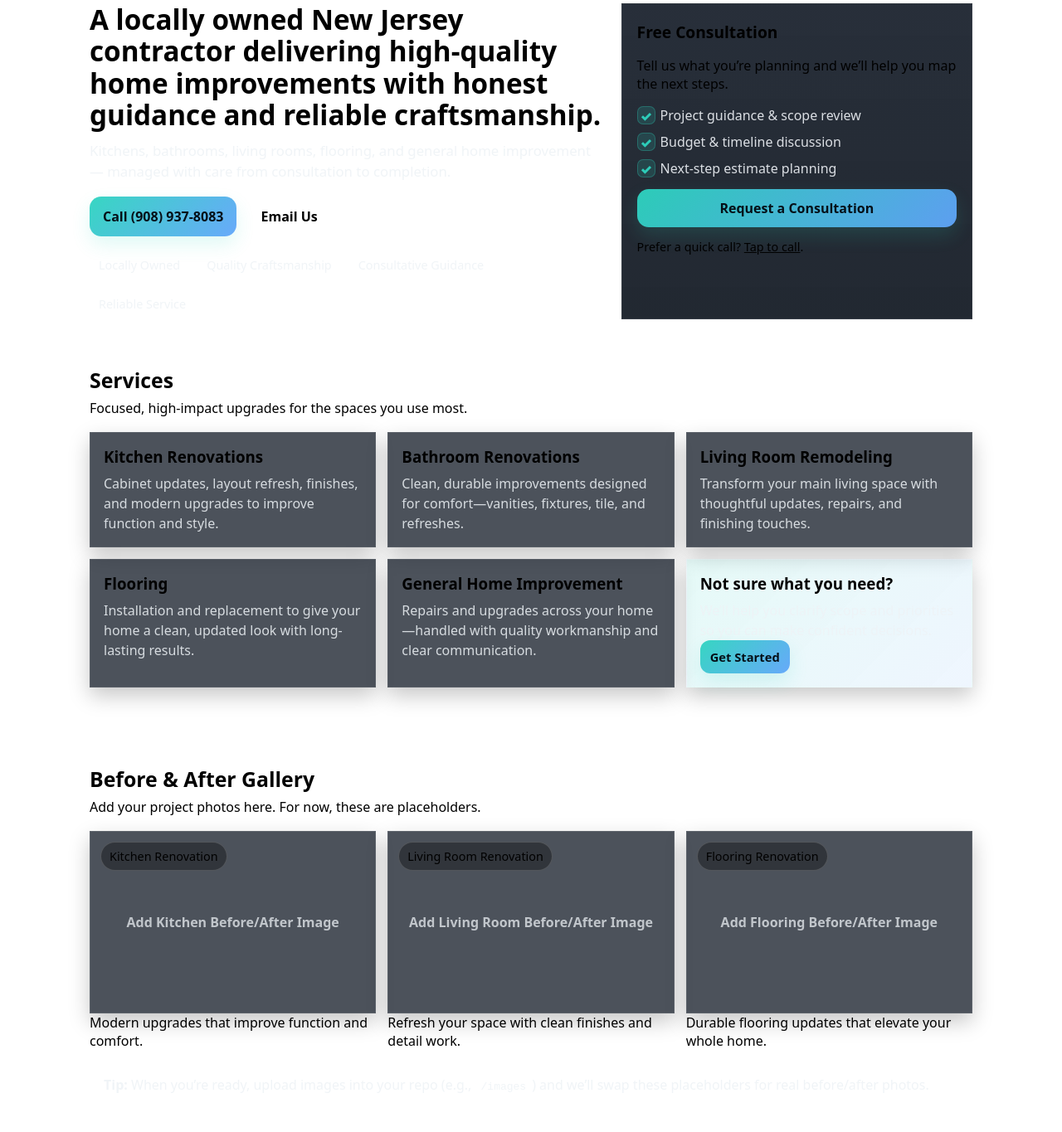
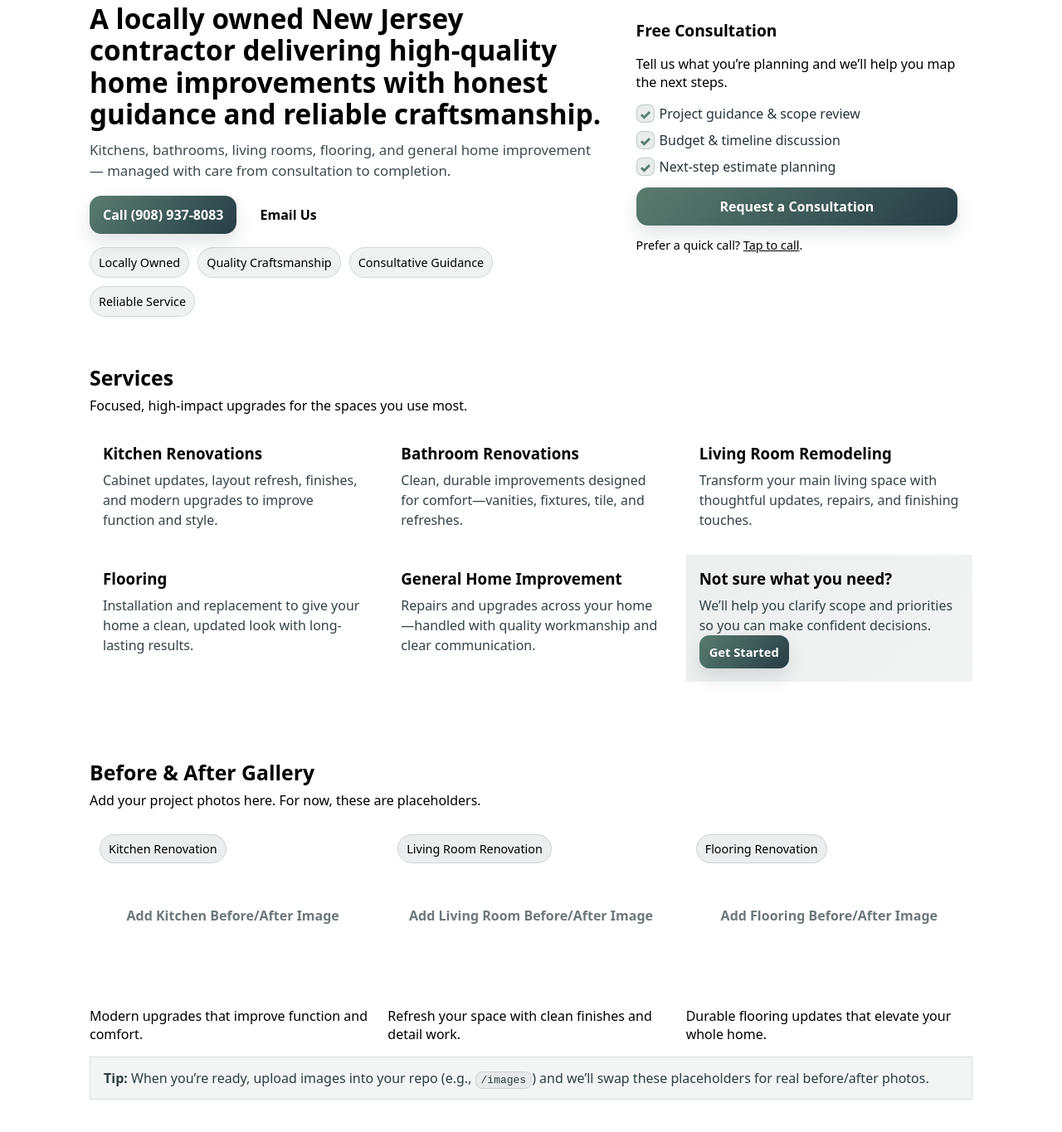
Before and after one commit to lrm04/luiomura.github.io, a plain HTML site: page index.html in a window 1280 px wide. Shown: the part 135-1500 px from the top of the page at 83% size. Drawn offline with Linux system fonts and the light colour scheme.

Commit message:
Update styles.css

```diff
--- a/styles.css
+++ b/styles.css
@@ -1,9 +1,9 @@
 CSS
 :root{
-  /* Brand colors sampled from your logo */
-  --ink:#12232A;        /* deep blue-teal (primary text) */
+  /* Brand-inspired palette (logo-matching) */
+  --ink:#12232A;        /* deep blue-teal / charcoal */
   --ink2:#263C45;       /* secondary deep teal */
-  --sage:#5A7D6F;       /* sage green (accent) */
+  --sage:#5A7D6F;       /* sage green accent */
   --sage-soft:#93AFA5;  /* lighter sage */
 
   /* Light theme surfaces */
@@ -19,48 +19,61 @@ CSS
 }
 
 *{box-sizing:border-box}
-html,body{margin:0;padding:0;font-family:system-ui,-apple-system,Segoe UI,Roboto,Arial,sans-serif;background:radial-gradient(1200px 600px at 20% 0%, #132036 0%, var(--bg) 55%);color:var(--text)}
+html,body{
+  margin:0;
+  padding:0;
+  font-family:system-ui,-apple-system,Segoe UI,Roboto,Arial,sans-serif;
+  background: radial-gradient(1200px 600px at 20% 0%, #FFFFFF 0%, var(--bg) 55%);
+  color:var(--text);
+}
 a{color:inherit}
+
 .container{max-width:1100px;margin:0 auto;padding:0 18px}
 
+/* Header */
 .site-header{
   position:sticky;top:0;z-index:50;
-  background:rgba(11,15,20,.72);
+  background:rgba(246,244,241,.88);
   backdrop-filter: blur(10px);
-  border-bottom:1px solid rgba(255,255,255,.06);
+  border-bottom:1px solid var(--line);
 }
 .header-inner{display:flex;align-items:center;justify-content:space-between;gap:14px;padding:14px 0}
+
 .brand{display:flex;align-items:center;gap:10px}
 .brand-mark{
   width:42px;height:42px;border-radius:14px;
   display:grid;place-items:center;
-  background:linear-gradient(135deg, rgba(45,212,191,.28), rgba(96,165,250,.22));
-  border:1px solid rgba(255,255,255,.10);
+  background:linear-gradient(135deg, rgba(90,125,111,.18), rgba(38,60,69,.10));
+  border:1px solid var(--line);
   font-weight:800; letter-spacing:.5px;
+  color: var(--ink2);
 }
 .brand-name{font-weight:800}
 .brand-sub{font-size:.9rem;color:var(--muted)}
 
 .nav{display:flex;align-items:center;gap:14px;flex-wrap:wrap;justify-content:flex-end}
-.nav a{font-size:.95rem;text-decoration:none;color:rgba(238,242,246,.92)}
-.nav a:hover{color:white}
+.nav a{font-size:.95rem;text-decoration:none;color:rgba(18,35,42,.92)}
+.nav a:hover{color:var(--ink)}
 
+/* Buttons */
 .btn{
   display:inline-flex;align-items:center;justify-content:center;
   padding:12px 16px;border-radius:14px;text-decoration:none;
-  background:linear-gradient(135deg, rgba(45,212,191,.95), rgba(96,165,250,.95));
-  color:#051018;font-weight:800;border:0;
-  box-shadow: 0 10px 22px rgba(45,212,191,.15);
+  background:linear-gradient(135deg, rgba(90,125,111,1), rgba(38,60,69,1));
+  color:#ffffff;font-weight:800;border:0;
+  box-shadow: 0 10px 22px rgba(18,35,42,.12);
 }
-.btn:hover{filter:brightness(1.04)}
+.btn:hover{filter:brightness(1.03)}
 .btn-ghost{
-  background:transparent;color:var(--text);
-  border:1px solid rgba(255,255,255,.14);
+  background:transparent;
+  color:var(--ink2);
+  border:1px solid var(--line);
   box-shadow:none;
 }
 .btn-small{padding:10px 12px;border-radius:12px;font-size:.92rem}
 .btn-full{width:100%}
 
+/* Hero */
 .hero{padding:46px 0 10px}
 .hero-grid{
   display:grid;
@@ -69,22 +82,23 @@ a{color:inherit}
   align-items:stretch;
 }
 .hero h1{margin:0 0 12px;font-size:clamp(1.6rem, 2.6vw, 2.4rem);line-height:1.15}
-.lead{margin:0 0 18px;color:rgba(238,242,246,.88);font-size:1.05rem;line-height:1.5}
+.lead{margin:0 0 18px;color:rgba(18,35,42,.82);font-size:1.05rem;line-height:1.5}
 
 .hero-cta{display:flex;gap:12px;flex-wrap:wrap;margin-bottom:16px}
 
 .trust-row{display:flex;gap:10px;flex-wrap:wrap}
 .trust-pill{
   padding:8px 10px;border-radius:999px;
-  background:rgba(255,255,255,.06);
-  border:1px solid rgba(255,255,255,.08);
-  color:rgba(238,242,246,.88);
+  background:rgba(90,125,111,.10);
+  border:1px solid rgba(90,125,111,.20);
+  color:var(--ink2);
   font-size:.9rem;
 }
 
+/* Cards */
 .hero-card{
-  background:linear-gradient(180deg, rgba(16,24,36,.9), rgba(15,22,32,.92));
-  border:1px solid rgba(255,255,255,.08);
+  background:var(--panel);
+  border:1px solid var(--line);
   border-radius:var(--radius);
   box-shadow: var(--shadow);
   padding:18px;
@@ -95,23 +109,28 @@ a{color:inherit}
 
 .checklist{margin:10px 0 0;padding:0;list-style:none}
 .checklist li{
-  margin:10px 0;padding-left:28px;position:relative;color:rgba(238,242,246,.9)
+  margin:10px 0;padding-left:28px;position:relative;color:rgba(18,35,42,.92)
 }
 .checklist li::before{
   content:"✓";
   position:absolute;left:0;top:0;
   width:20px;height:20px;border-radius:7px;
   display:grid;place-items:center;
-  background:rgba(45,212,191,.16);
-  border:1px solid rgba(45,212,191,.28);
-  color:rgba(45,212,191,.95);
+  background:rgba(90,125,111,.14);
+  border:1px solid rgba(90,125,111,.30);
+  color:rgba(90,125,111,1);
   font-weight:900;
 }
 
 .card-cta{margin-top:14px}
 
+/* Sections */
 .section{padding:46px 0}
-.section.alt{background:rgba(255,255,255,.02);border-top:1px solid rgba(255,255,255,.06);border-bottom:1px solid rgba(255,255,255,.06)}
+.section.alt{
+  background:var(--panel2);
+  border-top:1px solid var(--line);
+  border-bottom:1px solid var(--line);
+}
 .section-head{margin-bottom:18px}
 .section-head h2{margin:0 0 6px;font-size:1.55rem}
 .section-head p{margin:0}
@@ -122,19 +141,20 @@ a{color:inherit}
   gap:14px;
 }
 .card{
-  background:rgba(16,24,36,.75);
-  border:1px solid rgba(255,255,255,.08);
+  background:var(--panel);
+  border:1px solid var(--line);
   border-radius:var(--radius);
   padding:16px;
-  box-shadow: 0 10px 24px rgba(0,0,0,.22);
+  box-shadow: var(--shadow);
 }
 .card h3{margin:0 0 8px}
-.card p{margin:0;color:rgba(238,242,246,.86);line-height:1.5}
+.card p{margin:0;color:rgba(18,35,42,.86);line-height:1.5}
 .card.callout{
-  background:linear-gradient(135deg, rgba(45,212,191,.12), rgba(96,165,250,.10));
-  border-color:rgba(255,255,255,.12);
+  background:linear-gradient(135deg, rgba(90,125,111,.12), rgba(38,60,69,.06));
+  border-color:rgba(90,125,111,.22);
 }
 
+/* Gallery */
 .gallery{
   display:grid;
   grid-template-columns: repeat(3, 1fr);
@@ -143,12 +163,12 @@ a{color:inherit}
 .shot{margin:0}
 .shot-box{
   border-radius:var(--radius);
-  border:1px solid rgba(255,255,255,.10);
-  background:rgba(16,24,36,.75);
+  border:1px solid var(--line);
+  background:var(--panel);
   height:220px;
   position:relative;
   overflow:hidden;
-  box-shadow: 0 10px 24px rgba(0,0,0,.22);
+  box-shadow: var(--shadow);
   display:flex;
   align-items:center;
   justify-content:center;
@@ -156,12 +176,13 @@ a{color:inherit}
 .label{
   position:absolute;left:12px;top:12px;
   padding:7px 10px;border-radius:999px;
-  background:rgba(0,0,0,.35);
-  border:1px solid rgba(255,255,255,.16);
+  background:rgba(18,35,42,.08);
+  border:1px solid rgba(18,35,42,.12);
   font-size:.9rem;
+  color: var(--ink2);
 }
 .placeholder{
-  color:rgba(238,242,246,.72);
+  color:rgba(18,35,42,.62);
   font-weight:700;
   text-align:center;
   padding:0 16px;
@@ -170,34 +191,42 @@ a{color:inherit}
   margin-top:16px;
   padding:14px 16px;
   border-radius:var(--radius);
-  background:rgba(255,255,255,.04);
-  border:1px solid rgba(255,255,255,.08);
-  color:rgba(238,242,246,.88);
+  background:rgba(90,125,111,.08);
+  border:1px solid rgba(90,125,111,.18);
+  color:rgba(18,35,42,.88);
 }
 
+/* About + Contact grids */
 .about-grid, .contact-grid{
   display:grid;
   grid-template-columns: 1fr 1fr;
   gap:14px;
 }
 .about-card, .contact-card{
-  background:rgba(16,24,36,.75);
-  border:1px solid rgba(255,255,255,.08);
+  background:var(--panel);
+  border:1px solid var(--line);
   border-radius:var(--radius);
   padding:16px;
-  box-shadow: 0 10px 24px rgba(0,0,0,.22);
+  box-shadow: var(--shadow);
 }
 .contact-cta{display:flex;gap:12px;flex-wrap:wrap;margin-top:12px}
 
+/* Footer */
 .footer{
-  border-top:1px solid rgba(255,255,255,.06);
+  border-top:1px solid var(--line);
   padding:20px 0;
-  background:rgba(0,0,0,.2);
+  background:rgba(18,35,42,.03);
 }
 .footer-inner{display:flex;align-items:center;justify-content:space-between;gap:12px;flex-wrap:wrap}
 
-code{background:rgba(255,255,255,.08);padding:2px 6px;border-radius:8px;border:1px solid rgba(255,255,255,.10)}
+code{
+  background:rgba(18,35,42,.06);
+  padding:2px 6px;
+  border-radius:8px;
+  border:1px solid rgba(18,35,42,.10);
+}
 
+/* Responsive */
 @media (max-width: 920px){
   .hero-grid{grid-template-columns: 1fr}
   .cards{grid-template-columns: 1fr 1fr}
```
